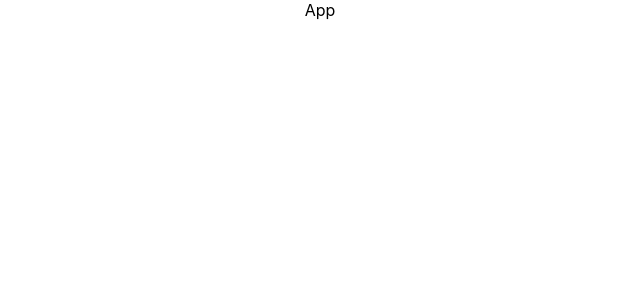
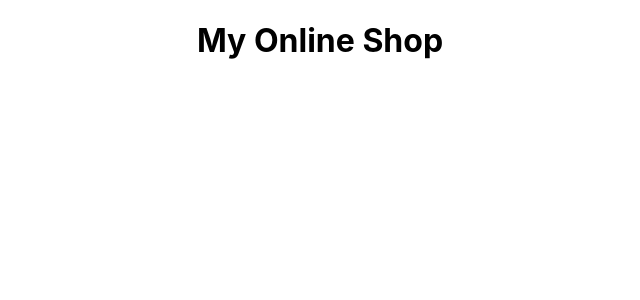
Before and after one commit to alanas59/lucky-one, a React (Create React App) app: page / in a window 1280 px wide. Shown: the top 300 px of the page, without its empty margins (320-960 px from the left). Built offline with nearby package versions, Linux system fonts and the light colour scheme.

Commit message:
header component added

```diff
--- a/src/App.js
+++ b/src/App.js
@@ -1,11 +1,12 @@
 import logo from './logo.svg';
 import './App.css';
+import Header from './components/Header/Header';
 
 
 function App() {
   return (
     <div className="App">
-      App
+       <Header></Header>
     </div>
   );
 }
--- /dev/null
+++ b/src/components/Header/Header.js
@@ -0,0 +1,12 @@
+import React from 'react';
+import './Header.css';
+
+const Header = () => {
+    return (
+        <div>
+            <h1>My Online Shop</h1>
+        </div>
+    );
+};
+
+export default Header;
```
Also changed, not shown: src/components/Header/Header.css (added).
